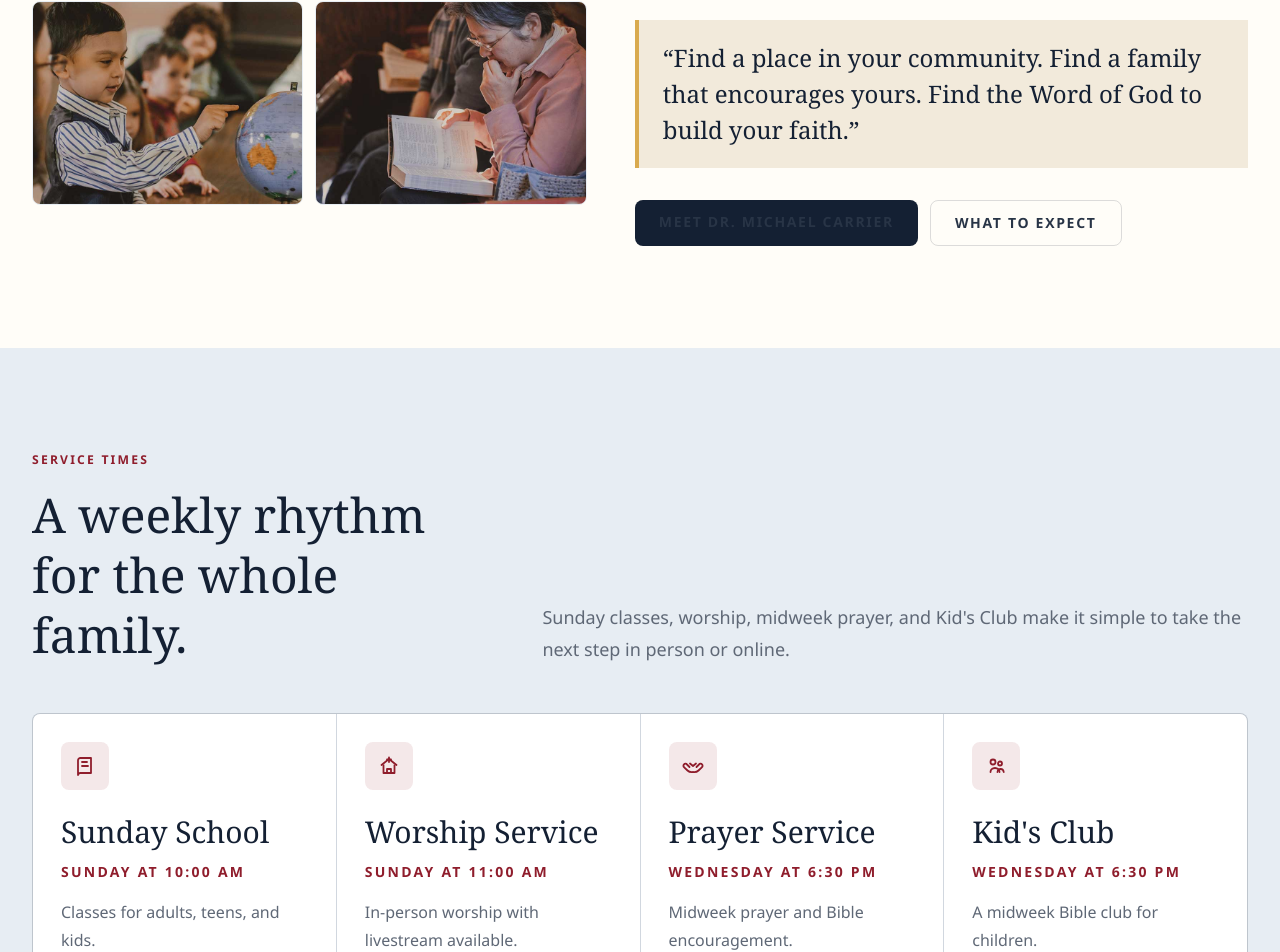
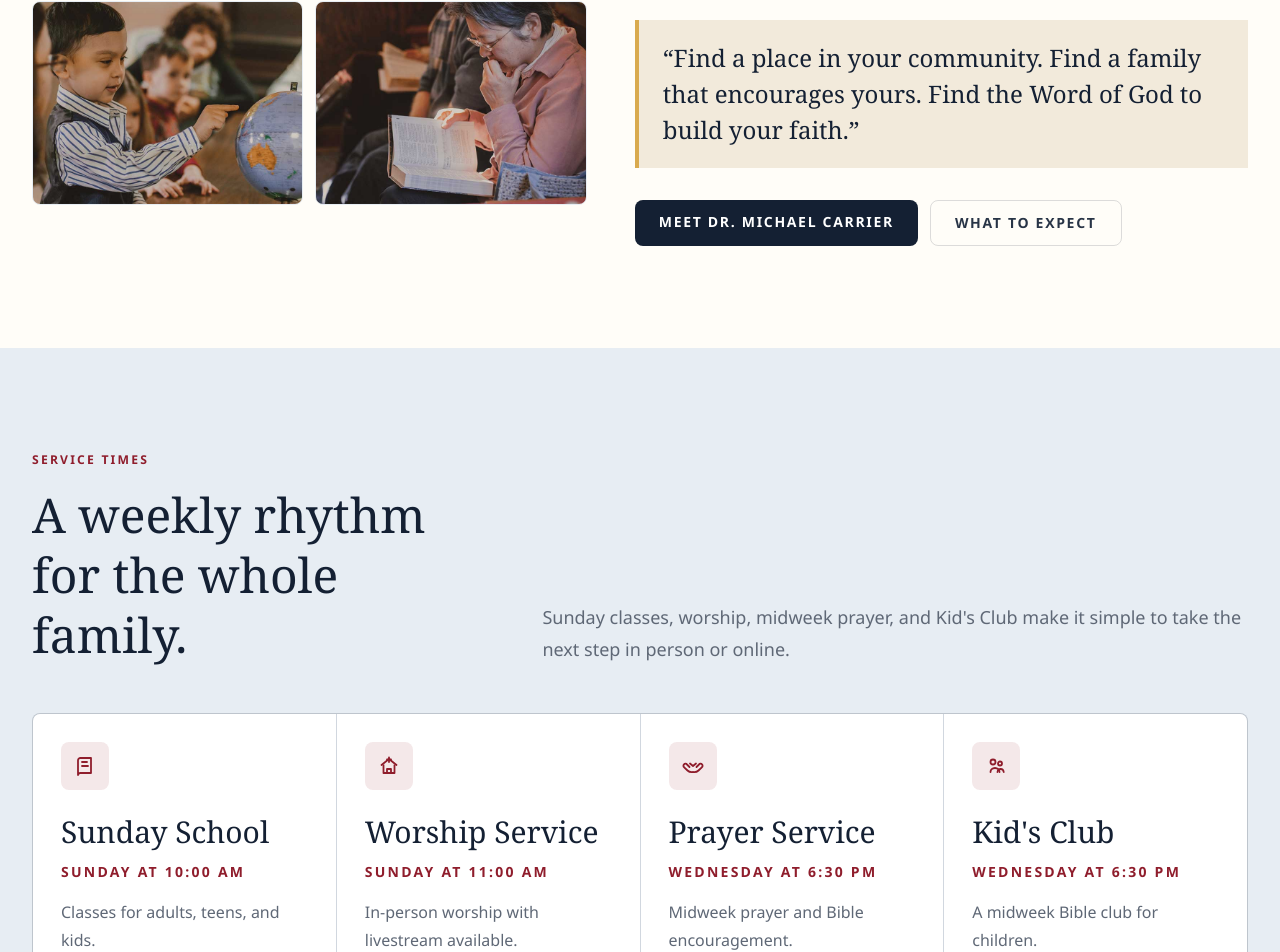
Before and after one commit to edesent/bellinghambbc, a Next.js app: page / in a window 1280 px wide. Shown: the part 1359-2311 px from the top of the page. Built offline with nearby package versions, Linux system fonts and the light colour scheme; no server answers.

Commit message:
Force white text on "Meet Dr. Michael Carrier" button

```diff
--- a/src/components/Welcome.tsx
+++ b/src/components/Welcome.tsx
@@ -56,7 +56,7 @@ export default function Welcome() {
           <div className="mt-8 flex flex-wrap gap-3">
             <Link
               href="/our-pastor"
-              className="rounded-lg bg-ink px-6 py-3 text-sm font-extrabold uppercase tracking-[0.12em] text-white transition hover:bg-ink-soft"
+              className="rounded-lg bg-ink px-6 py-3 text-sm font-extrabold uppercase tracking-[0.12em] !text-white transition hover:bg-ink-soft"
             >
               Meet {site.pastor}
             </Link>
```
